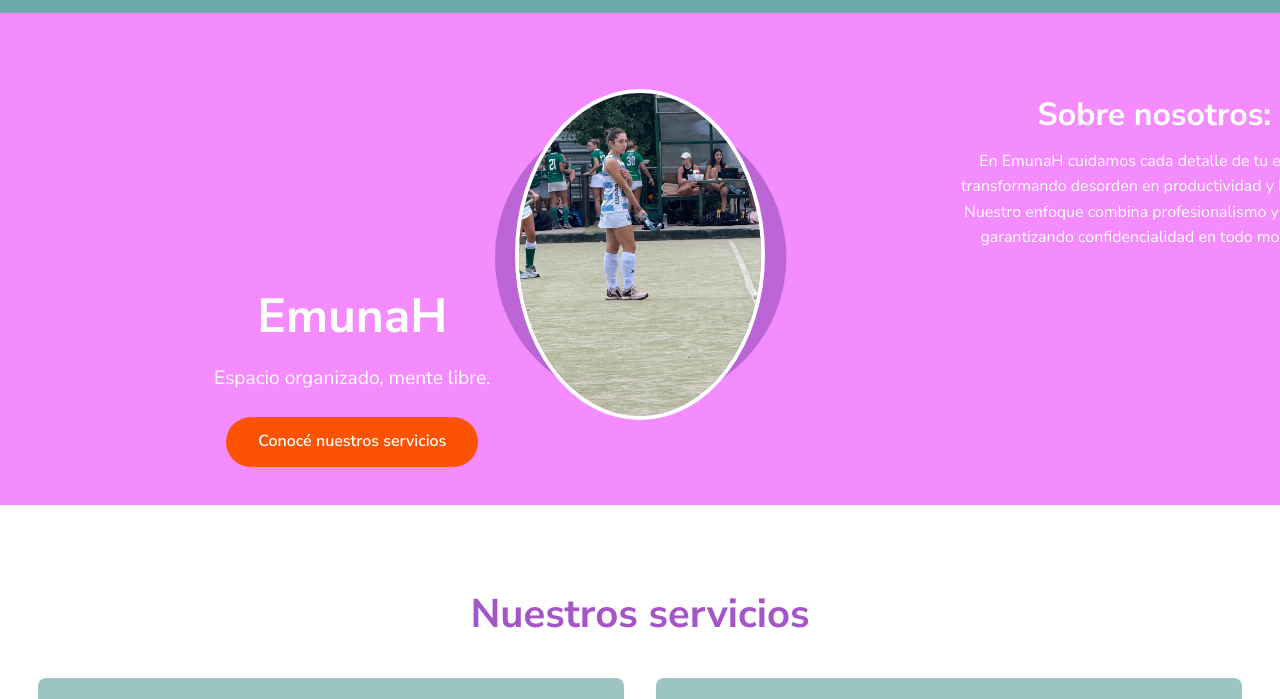
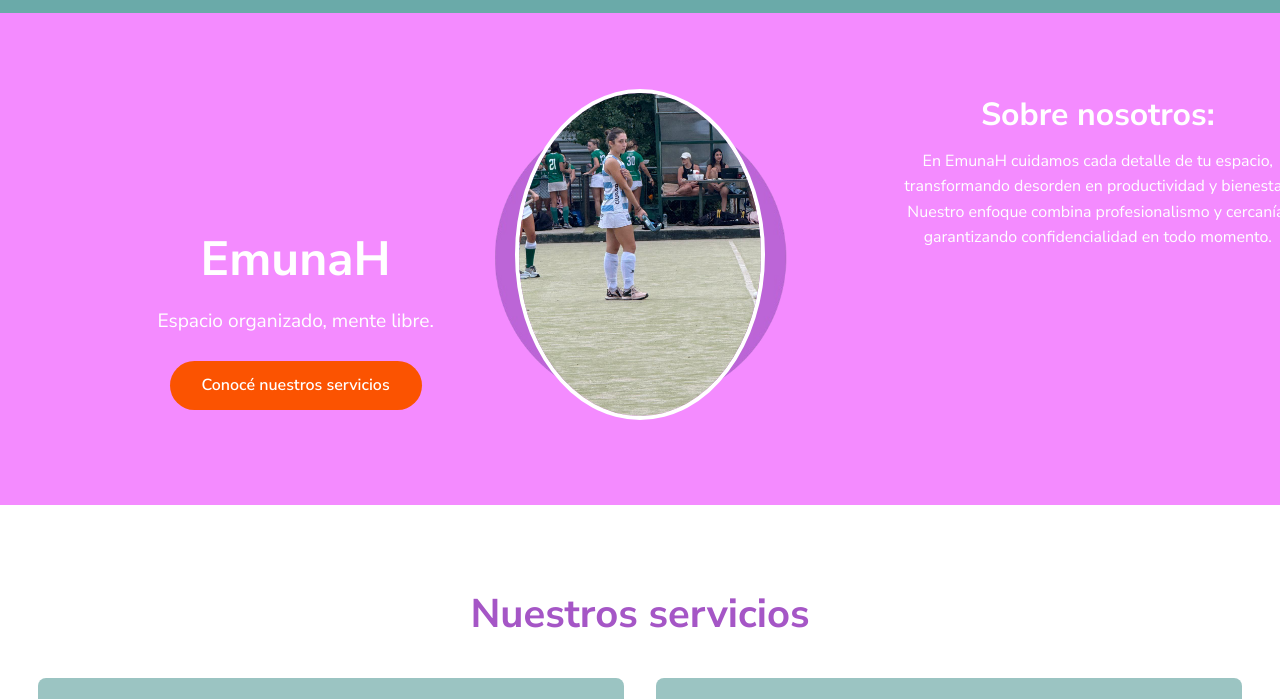
Before and after one commit to lautiaguirre/prueba1, a plain HTML site: page index.html in a window 1280 px wide. Shown: the part 98-797 px from the top of the page. Drawn offline with Linux system fonts and the light colour scheme.

Commit message:
styles.css

```diff
--- a/css/styles.css
+++ b/css/styles.css
@@ -67,8 +67,8 @@ a { text-decoration: none; color: inherit; }
   text-align: center;
   z-index: 1;
   position: relative;
-  top: 3cm;
-  left: 3cm;
+  top: 1.5cm;
+  left: 1.5cm;
 }
 .hero-content h1 {
   font-size: 3rem; margin-bottom: .5rem;
@@ -105,7 +105,7 @@ a { text-decoration: none; color: inherit; }
   text-align: center;
   z-index: 1;
   position: relative;
-  left: 3cm;
+  left: 1.5cm;
 }
 .hero-about h2 {
   font-size: 2rem; margin-bottom: .5rem;
```
